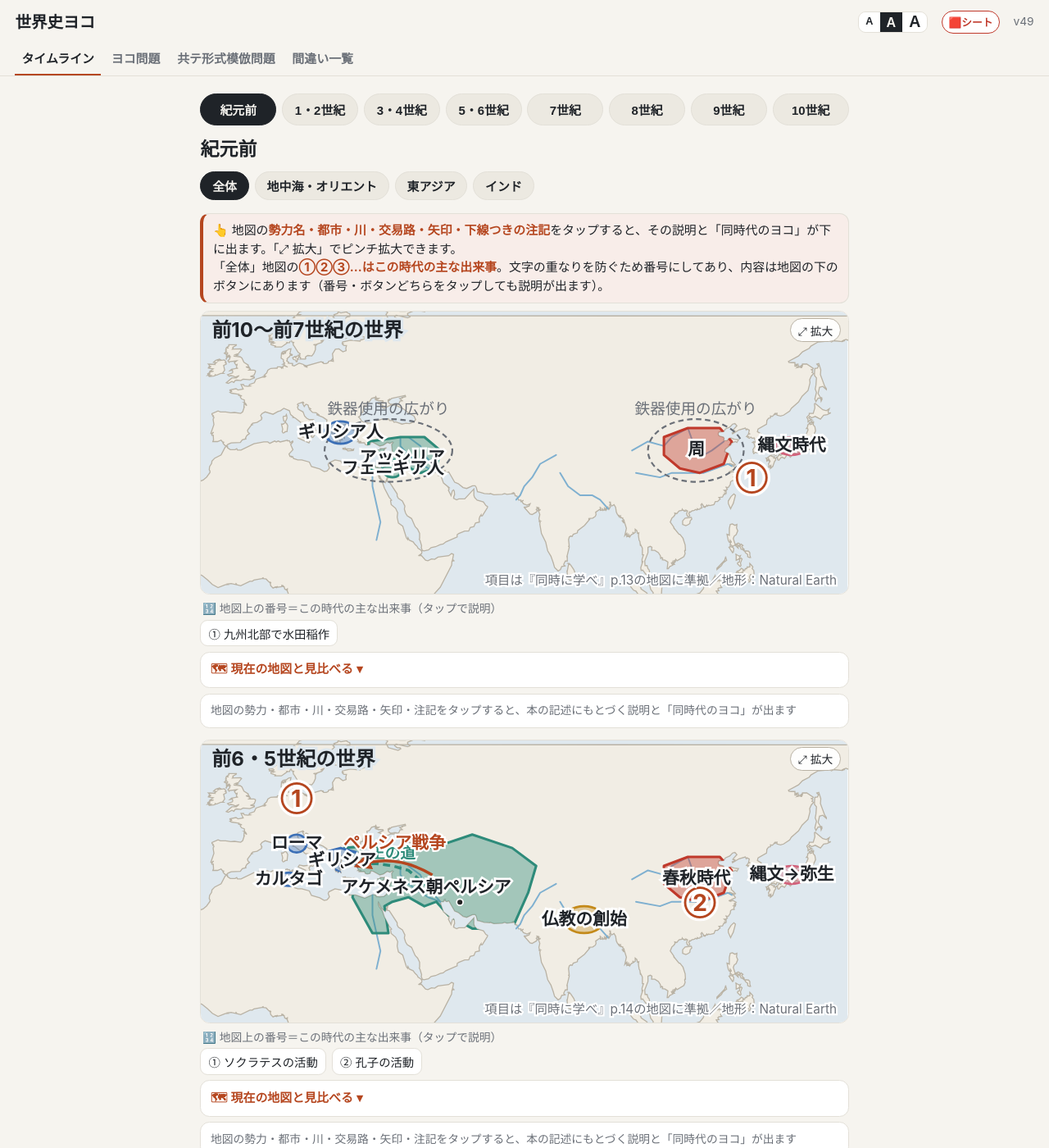
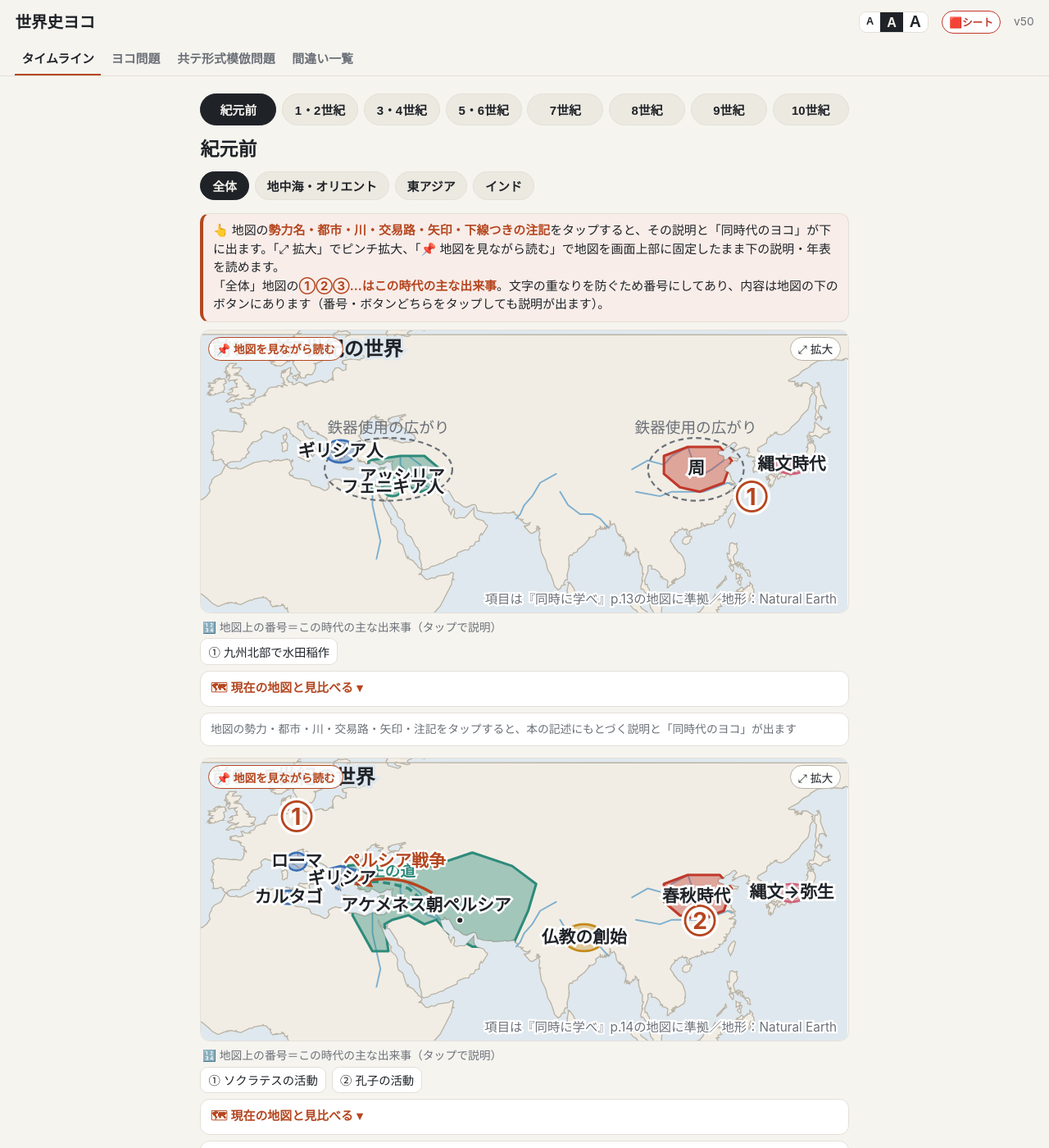
Before and after one commit to kyutotsujuku-collab/sekaishi, a Jekyll site: the page yoko/index.html, which Jekyll copies as it is, in a window 1280 px wide and 1400 px high. Shown: the whole window at 82% size. Built offline with Jekyll 4.4.1, drawn with Linux system fonts in a browser that asks for light colours; some of the changed text lies outside the part shown.

Commit message:
Add files via upload

```diff
--- a/yoko/index.html
+++ b/yoko/index.html
@@ -130,8 +130,8 @@ main{padding:12px 16px 90px;max-width:720px;margin:0 auto}
 
 .mapwrap svg{--ink:#1f2328;--sub:#6b7078;--accent:#b5461f}
 .mapbox{position:relative}
-.mapwrap.pinned>.mapbox:first-child{position:sticky;top:var(--hdr,88px);z-index:3;background:var(--bg);padding-bottom:4px;box-shadow:0 8px 10px -8px rgba(0,0,0,.35)}.mapwrap.pinned>.mapbox:first-child svg{max-height:36vh;width:auto;max-width:100%;display:block;margin:0 auto}
-.pinb{position:absolute;left:8px;top:8px;font-size:12px;padding:3px 8px;border-radius:14px;border:1px solid var(--accent);background:rgba(255,255,255,.92);color:var(--accent);font-weight:700;cursor:pointer;display:none}.mapwrap.pinned>.mapbox:first-child .pinb{display:inline-block}
+#pinhold{position:sticky;top:var(--hdr,88px);z-index:3;background:var(--bg);padding-bottom:4px;box-shadow:0 8px 10px -8px rgba(0,0,0,.35)}#pinhold:empty{display:none;box-shadow:none}#pinhold svg{max-height:36vh;width:auto;max-width:100%;display:block;margin:0 auto}
+.pinb{position:absolute;left:8px;top:8px;font-size:12px;padding:3px 8px;border-radius:14px;border:1px solid var(--accent);background:rgba(255,255,255,.92);color:var(--accent);font-weight:700;cursor:pointer}#pinhold .pinb{background:var(--accent);color:#fff}.mapwrap:not(.pinned) .mapbox:not(:first-child) .pinb,#sheet .pinb{display:none}
 .zoomb{position:absolute;right:8px;top:8px;font-size:12px;padding:3px 8px;border-radius:14px;border:1px solid #b9b2a4;background:rgba(255,255,255,.92);color:#1f2328;cursor:pointer}
 #mz{position:fixed;inset:0;background:var(--bg);z-index:25;display:none;flex-direction:column}
 .mzbar{display:flex;align-items:center;gap:8px;padding:8px 10px;border-bottom:1px solid var(--line);font-size:14px}.mzbar .muted{flex:1;font-size:11px}.mzbar .btn{width:auto;margin:0;padding:6px 12px;font-size:13px}
@@ -154,7 +154,7 @@ body.redsheet #tab-tl .kt{background:var(--kt);color:transparent;border-radius:4
 </head>
 <body>
 <header>
-  <div class="hrow"><h1>世界史ヨコ</h1><span class="fsz" id="fsz"><button type="button" data-z="1" title="文字を小さく">A</button><button type="button" data-z="1.15" title="文字を中">A</button><button type="button" data-z="1.3" title="文字を大きく">A</button></span><button type="button" id="rsbtn" class="rsbtn" title="赤シート：解説の重要語を隠す／表示">🟥シート</button><span class="ver">v49</span></div>
+  <div class="hrow"><h1>世界史ヨコ</h1><span class="fsz" id="fsz"><button type="button" data-z="1" title="文字を小さく">A</button><button type="button" data-z="1.15" title="文字を中">A</button><button type="button" data-z="1.3" title="文字を大きく">A</button></span><button type="button" id="rsbtn" class="rsbtn" title="赤シート：解説の重要語を隠す／表示">🟥シート</button><span class="ver">v50</span></div>
   <nav>
     <button data-tab="tl" class="on">タイムライン</button>
     <button data-tab="quiz">ヨコ問題</button>
@@ -2602,7 +2602,7 @@ function geoSVG(g,viewKey){
   for(const [x,y,lbl] of areaLbl){s+=`<text x="${x}" y="${y+3}" text-anchor="middle" font-size="${fs}" font-weight="700" fill="var(--ink)" stroke="#fff" stroke-width="2.5" paint-order="stroke">${esc(lbl)}</text>`}
   for(const m of g.marks){if(!inV(m[0],m[1]))continue;const [x,y]=PX(m[0],m[1]);s+=`<text x="${x}" y="${y+3}" text-anchor="middle" font-size="${fs}" font-weight="700" fill="var(--ink)" stroke="#fff" stroke-width="2.5" paint-order="stroke">${esc(m[5])}</text>`}
   s+=`<text x="6" y="14" font-size="11" font-weight="700" fill="var(--ink)" stroke="#dfe8ee" stroke-width="3" paint-order="stroke">${esc(g.title)}${viewKey!=='all'?'（'+v.n+'）':''}</text><text x="354" y="${H-5}" text-anchor="end" font-size="7" fill="var(--sub)" stroke="#fff" stroke-width="2" paint-order="stroke">項目は${esc(g.src||'')}の地図に準拠／地形：Natural Earth</text>`;
-  s+=`</svg><button class="zoomb" type="button">⤢ 拡大</button><button class="pinb" type="button">📌 地図を固定中（タップで解除）</button></div>${legend.length?`<div class="notelegend"><div class="nlhead">🔢 地図上の番号＝この時代の主な出来事（タップで説明）</div>${legend.join('')}</div>`:''}<button class="modtog" type="button">🗺 現在の地図と見比べる ▾</button><div class="modern mapbox" hidden>${modernSVG(g,viewKey)}<button class="zoomb" type="button">⤢ 拡大</button></div><div class="mapinfo"><div class="hint">地図の勢力・都市・川・交易路・矢印・注記をタップすると、本の記述にもとづく説明と「同時代のヨコ」が出ます</div></div>`;
+  s+=`</svg><button class="zoomb" type="button">⤢ 拡大</button><button class="pinb" type="button">📌 地図を見ながら読む</button></div>${legend.length?`<div class="notelegend"><div class="nlhead">🔢 地図上の番号＝この時代の主な出来事（タップで説明）</div>${legend.join('')}</div>`:''}<button class="modtog" type="button">🗺 現在の地図と見比べる ▾</button><div class="modern mapbox" hidden>${modernSVG(g,viewKey)}<button class="zoomb" type="button">⤢ 拡大</button></div><div class="mapinfo"><div class="hint">地図の勢力・都市・川・交易路・矢印・注記をタップすると、本の記述にもとづく説明と「同時代のヨコ」が出ます</div></div>`;
   return `<div class="mapwrap" data-gi="${GEO.indexOf(g)}" data-vw="${viewKey}">${s}</div>`;
 }
 function modernSVG(g,viewKey){
@@ -2684,7 +2684,12 @@ function openZoom(w,svg){let mz=document.getElementById('mz');if(!mz){mz=documen
   mz.querySelector('.mzclose').onclick=()=>{mz.style.display='none';mz.innerHTML='';document.body.style.overflow=''};
   const iw=mz.querySelector('.mzinfo');c.querySelectorAll('.tap,.tapt').forEach(el=>{const k=el.dataset.key;if(!k||!INFO[k])return;el.onclick=ev=>{ev.stopPropagation();if(moved)return;showInfo(iw,k);c.querySelectorAll('.sel').forEach(e=>e.classList.remove('sel'));c.querySelectorAll(`.tap[data-key="${CSS.escape(k)}"]`).forEach(e=>e.classList.add('sel'))}});
 }
-function bindMaps(root){root.querySelectorAll('.mapwrap').forEach(w=>{w.querySelectorAll('.pinb').forEach(b=>b.onclick=ev=>{ev.stopPropagation();w.classList.remove('pinned')});w.querySelectorAll('.modtog').forEach(b=>b.onclick=ev=>{ev.stopPropagation();const m=b.nextElementSibling;m.hidden=!m.hidden;b.textContent=m.hidden?'🗺 現在の地図と見比べる ▾':'🗺 現在の地図を閉じる ▴'});w.querySelectorAll('.zoomb').forEach(b=>b.onclick=ev=>{ev.stopPropagation();openZoom(w,b.parentElement.querySelector('svg'))});w.querySelectorAll('.tap,.tapt').forEach(el=>{const k=el.dataset.key;if(!k||!INFO[k]){el.style.cursor='default';return}el.onclick=ev=>{ev.stopPropagation();showInfo(w,k)}})})}
+function pinMap(w,on){const hold=$('#pinhold');if(!hold)return;const cur=hold.querySelector('.mapbox');if(cur&&cur._home!==w){cur._home.classList.remove('pinned');cur._home.insertBefore(cur,cur._home.firstChild);const pb=cur.querySelector('.pinb');if(pb)pb.textContent='📌 地図を見ながら読む'}
+  const mb=w.classList.contains('pinned')?hold.querySelector('.mapbox'):w.querySelector('.mapbox');if(!mb)return;const pb=mb.querySelector('.pinb');
+  if(on){if(!w.classList.contains('pinned')){mb._home=w;hold.appendChild(mb);w.classList.add('pinned')}if(pb)pb.textContent='📌 固定中（タップで解除）'}
+  else{w.classList.remove('pinned');w.insertBefore(mb,w.firstChild);if(pb)pb.textContent='📌 地図を見ながら読む'}}
+function scrollUnderPin(el){const hold=$('#pinhold');const hdr=parseFloat(getComputedStyle(document.documentElement).getPropertyValue('--hdr'))||88;const z=document.body.style.zoom?parseFloat(document.body.style.zoom):1;const hh=hold?hold.getBoundingClientRect().height:0;window.scrollTo({top:(el.getBoundingClientRect().top+window.scrollY/z)*z-(hdr+hh)*z-6,behavior:'smooth'})}
+function bindMaps(root){root.querySelectorAll('.mapwrap').forEach(w=>{w.querySelectorAll('.pinb').forEach(b=>b.onclick=ev=>{ev.stopPropagation();const on=!w.classList.contains('pinned');pinMap(w,on);if(on)requestAnimationFrame(()=>scrollUnderPin(w))});w.querySelectorAll('.modtog').forEach(b=>b.onclick=ev=>{ev.stopPropagation();const m=b.nextElementSibling;m.hidden=!m.hidden;b.textContent=m.hidden?'🗺 現在の地図と見比べる ▾':'🗺 現在の地図を閉じる ▴'});w.querySelectorAll('.zoomb').forEach(b=>b.onclick=ev=>{ev.stopPropagation();openZoom(w,b.parentElement.querySelector('svg'))});w.querySelectorAll('.tap,.tapt').forEach(el=>{const k=el.dataset.key;if(!k||!INFO[k]){el.style.cursor='default';return}el.onclick=ev=>{ev.stopPropagation();showInfo(w,k)}})})}
 function viewChips(){const eu=GEO.some(g=>g.p===curP&&g.eu);if(curView==='europe'&&!eu)curView='all';return `<div class="chips" style="margin:4px 0 8px">${Object.entries(VIEWS).filter(([k,v])=>!v.opt||eu).map(([k,v])=>`<button class="chip ${k===curView?'on':''}" data-view="${k}">${v.n}</button>`).join('')}</div>`}
 function openMaps(p){
   const ms=MAPS.filter(m=>m.p===p);
@@ -2712,7 +2717,7 @@ function renderTL(){
   const evs=EV.filter(e=>e.y>=P.f&&e.y<=P.t);
   const note=PERIOD_NOTES[curP];
   let h=`<h2 style="font-size:20px;margin:6px 0">${P.n}${P.s?` <span class="muted" style="font-size:13px;font-weight:400">${P.s}</span>`:''}</h2>`;
-  if(GEO.some(g=>g.p===curP))h+=viewChips()+`<div class="maphelp">👆 地図の<b>勢力名・都市・川・交易路・矢印・下線つきの注記</b>をタップすると、その説明と「同時代のヨコ」が下に出ます。「⤢ 拡大」でピンチ拡大できます。<br>「全体」地図の<b>①②③…はこの時代の主な出来事</b>。文字の重なりを防ぐため番号にしてあり、内容は地図の下のボタンにあります（番号・ボタンどちらをタップしても説明が出ます）。</div>`;GEO.filter(g=>g.p===curP).forEach(g=>h+=geoSVG(g,curView));
+  if(GEO.some(g=>g.p===curP))h+=viewChips()+`<div class="maphelp">👆 地図の<b>勢力名・都市・川・交易路・矢印・下線つきの注記</b>をタップすると、その説明と「同時代のヨコ」が下に出ます。「⤢ 拡大」でピンチ拡大、「📌 地図を見ながら読む」で地図を画面上部に固定したまま下の説明・年表を読めます。<br>「全体」地図の<b>①②③…はこの時代の主な出来事</b>。文字の重なりを防ぐため番号にしてあり、内容は地図の下のボタンにあります（番号・ボタンどちらをタップしても説明が出ます）。</div>`;h+='<div id="pinhold"></div>';GEO.filter(g=>g.p===curP).forEach(g=>h+=geoSVG(g,curView));
   const Y=(typeof PERIOD_YOKO!=='undefined'&&PERIOD_YOKO[curP]);const yp=Y?yokoTable(Y):(note?{html:`<div class="note"><b>ヨコのつながり</b><br>${esc(note)}</div>`,ims:[]}:null);if(yp)h+=(document.body.classList.contains('redsheet')?`<div class="muted" style="font-size:12px;margin:8px 0 4px">🟥 赤シートON：隠れた語は1つずつタップで表示（解除は上の「赤シート」ボタン）</div>`:'')+yp.html;
   $('#tlbody').innerHTML=h;
   if(yp)$('#tlbody').querySelectorAll('.ytbl .pic').forEach(b=>b.onclick=ev=>{ev.stopPropagation();openPic(yp.ims[+b.dataset.ei])});
```
Also changed, not shown: other parts of yoko/index.html (+2 -2 lines).
